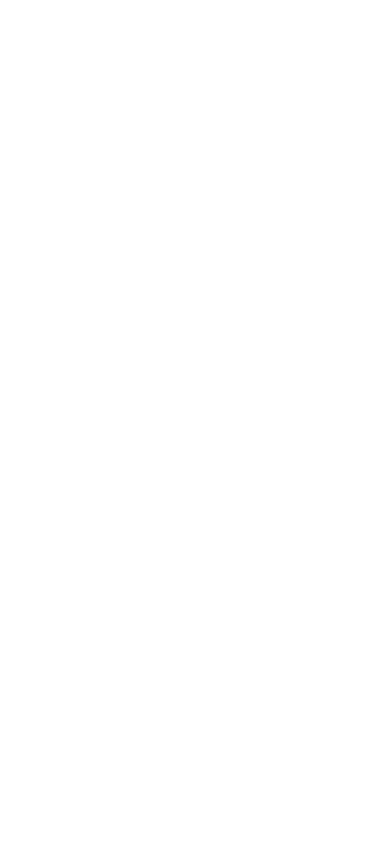
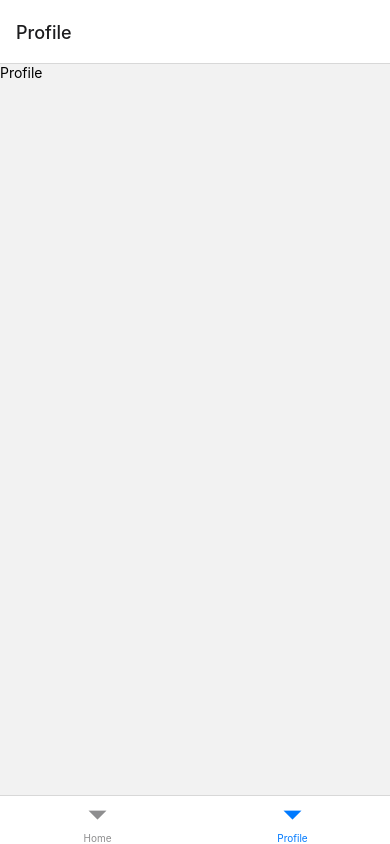
Before and after one commit to 6th-NE-O-RDINARY-HACKATHON-Team-D/Dofarming-FrontEnd, a React Native app: screen /Profile in a window 390 px wide. Built offline with nearby package versions, Linux system fonts and the light colour scheme.

Commit message:
feat:초기 router 설정

```diff
--- a/App.tsx
+++ b/App.tsx
@@ -1,8 +1,14 @@
 import React from 'react';
-import {SafeAreaView} from 'react-native';
+import 'react-native-gesture-handler';
+import {NavigationContainer} from '@react-navigation/native';
+import Router from './src/router';
 
 function App(): React.JSX.Element {
-  return <SafeAreaView></SafeAreaView>;
+  return (
+    <NavigationContainer>
+      <Router />
+    </NavigationContainer>
+  );
 }
 
 export default App;
--- /dev/null
+++ b/src/router.tsx
@@ -0,0 +1,41 @@
+import React from 'react';
+
+import {createNativeStackNavigator} from '@react-navigation/native-stack';
+import {createBottomTabNavigator} from '@react-navigation/bottom-tabs';
+
+import Home from './screens/Home';
+import Profile from './screens/Profile';
+
+type MainTabParamList = {
+  Home: undefined;
+  Profile: undefined;
+};
+
+type RootStackParamList = {
+  MainTab: undefined;
+};
+
+const Tab = createBottomTabNavigator<MainTabParamList>();
+const Stack = createNativeStackNavigator<RootStackParamList>();
+
+const MainTab = () => {
+  return (
+    <Tab.Navigator initialRouteName="Home">
+      <Tab.Screen name="Home" component={Home} />
+      <Tab.Screen name="Profile" component={Profile} />
+    </Tab.Navigator>
+  );
+};
+
+const Router = () => {
+  return (
+    <Stack.Navigator
+      screenOptions={{
+        headerShown: false,
+      }}>
+      <Stack.Screen name="MainTab" component={MainTab} />
+    </Stack.Navigator>
+  );
+};
+
+export default Router;
--- /dev/null
+++ b/src/screens/Home.tsx
@@ -0,0 +1,12 @@
+import {Text, View} from 'react-native';
+import React from 'react';
+
+const Home = () => {
+  return (
+    <View>
+      <Text>Home</Text>
+    </View>
+  );
+};
+
+export default Home;
--- /dev/null
+++ b/src/screens/Profile.tsx
@@ -0,0 +1,12 @@
+import {Text, View} from 'react-native';
+import React from 'react';
+
+const Profile = () => {
+  return (
+    <View>
+      <Text>Profile</Text>
+    </View>
+  );
+};
+
+export default Profile;
```
Also changed, not shown: package.json (+9 -1 lines), src/router.ts (deleted), 2 other files (tests, documents, lock files or other folders).
